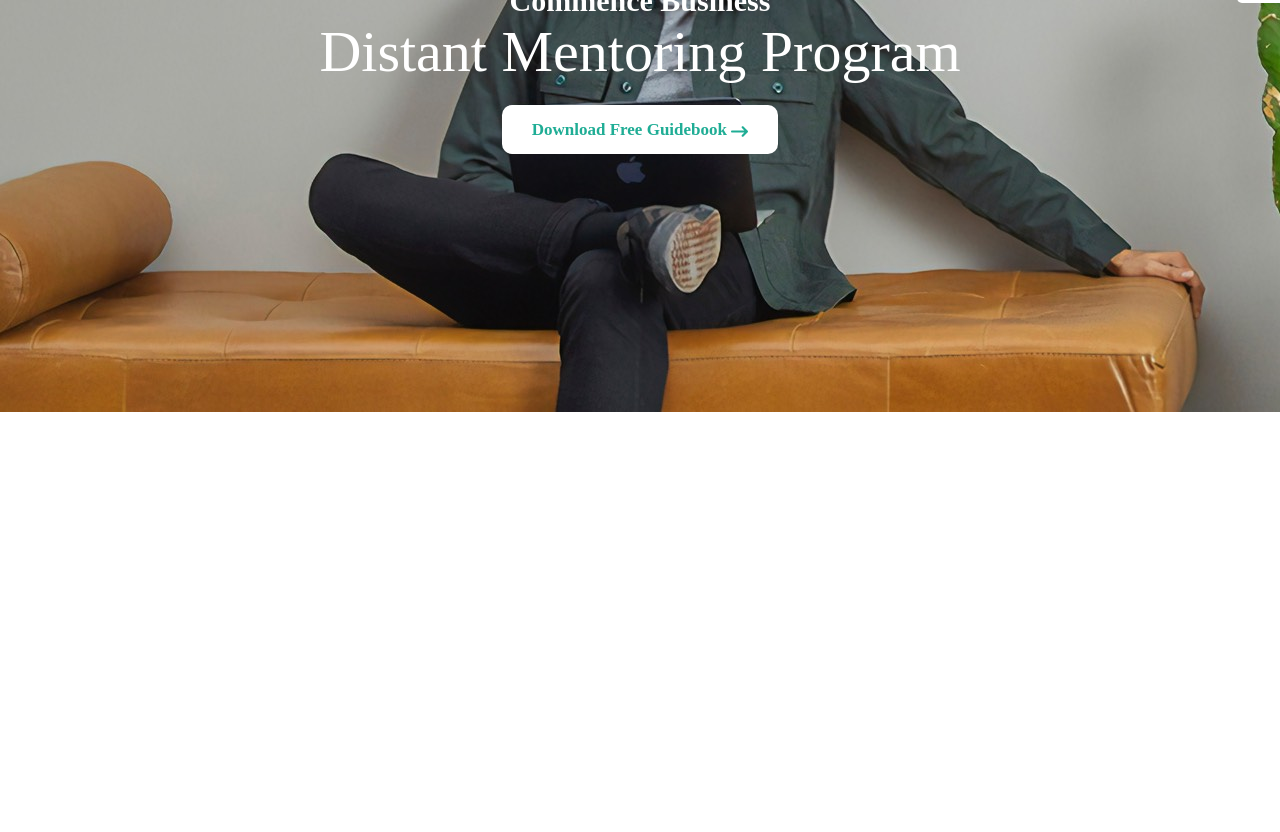
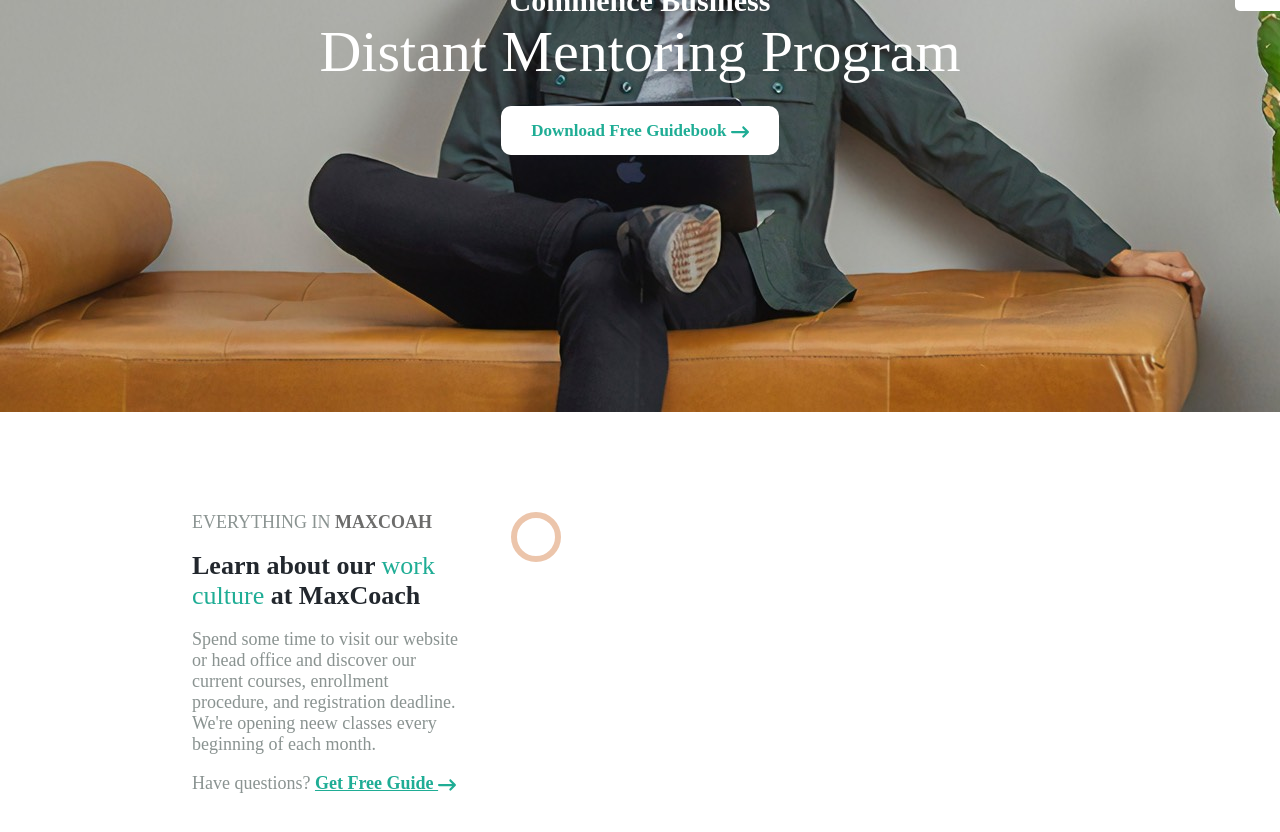
Before and after one commit to cerry24/proj-html-vuejs, a Vue app: page / in a window 1280 px wide. Shown: the part 380-1212 px from the top of the page. Before the commit the page ends 800 px from the top, so only its background shows below. Built offline with nearby package versions, Linux system fonts and the light colour scheme.

Commit message:
implement section workculture title & paragraph

```diff
--- a/src/components/AppMain components/AppJumbotron.vue
+++ b/src/components/AppMain components/AppJumbotron.vue
@@ -60,10 +60,6 @@ h1 {
 
     color: $secondary-multi-color;
     background-color: $main-multi-color;
-
-    .arrow-icon {
-        vertical-align: bottom;
-    }
 }
 
 .jumbo-menu {
--- /dev/null
+++ b/src/components/AppMain components/SectionWorkculture.vue
@@ -0,0 +1,89 @@
+<script>
+export default {
+    name: 'SectionWorkculture'
+}
+</script>
+
+<template>
+    <section id="work-culture">
+        <div class="container">
+            <div class="text"> <!--left part of the section with title and paragraph-->
+                <p class="section-intro">everything in <span>maxcoah</span></p>
+                <h2>Learn about our <span>work culture</span> at MaxCoach</h2>
+                <p>
+                    Spend some time to visit our website or head office and discover our current courses, enrollment
+                    procedure, and registration deadline. We're opening neew classes every beginning of each month.
+                </p>
+                <p class="more-info">
+                    Have questions?
+                    <a href="#">
+                        get free guide
+                        <font-awesome-icon icon="fa-solid fa-arrow-right-long" class="arrow-icon" />
+                    </a>
+                </p>
+            </div>
+
+            <div class="pink-circle"></div> <!--pink circle decoration-->
+
+            <div class="images">
+
+            </div>
+        </div>
+    </section>
+</template>
+
+<style lang="scss" scoped>
+@use '../../styles/partials/variables' as *;
+
+.container {
+    width: 70%;
+    display: flex;
+    margin: 100px auto;
+}
+
+#work-culture {
+    background-color: $main-multi-color;
+    color: $secondary-font-color;
+}
+
+.text {
+    width: 30%;
+
+    h2 {
+        font-size: 26px;
+        color: $main-font-color;
+
+        span {
+            color: $secondary-multi-color;
+            font-size: 26px;
+            font-weight: normal;
+        }
+    }
+}
+
+.section-intro,
+h2,
+p {
+    margin-bottom: 18px;
+}
+
+.section-intro {
+    text-transform: uppercase;
+
+
+    span {
+        font-weight: bold;
+        color: $highlight-font-color;
+    }
+}
+
+.more-info a {
+    color: $secondary-multi-color;
+    text-transform: capitalize;
+    font-weight: bold;
+}
+
+.pink-circle {
+    margin-left: 50px;
+}
+</style>
--- a/src/components/AppMain.vue
+++ b/src/components/AppMain.vue
@@ -1,17 +1,21 @@
 <script>
 import AppJumbotron from './AppMain components/AppJumbotron.vue';
+import SectionWorkculture from './AppMain components/SectionWorkculture.vue';
 
 export default {
     name: 'AppMain',
 
     components: {
-        AppJumbotron
+        AppJumbotron,
+        SectionWorkculture
     }
 }
 </script>
 
 <template>
     <AppJumbotron />
+
+    <SectionWorkculture />
 </template>
 
 <style lang="scss" scoped>
--- a/src/styles/general.scss
+++ b/src/styles/general.scss
@@ -4,6 +4,7 @@
     padding: 0;
     margin: 0;
     box-sizing: border-box;
+    font-size: 18px;
 }
 
 .flex-centered {
@@ -12,8 +13,23 @@
     align-items: center;
 }
 
+main {
+    color: $main-font-color;
+}
+
 li {
     list-style-type: none;
+}
+
+.arrow-icon {
+    vertical-align: bottom;
+}
+
+.pink-circle {
+    width: 50px;
+    height: 50px;
+    border: 6px solid #ecc5ab;
+    border-radius: 50%;
 }
 
 .header-container {
--- a/src/styles/partials/_variables.scss
+++ b/src/styles/partials/_variables.scss
@@ -2,6 +2,7 @@ $main-multi-color: #ffffff;
 $secondary-multi-color: #1fad95;
 $nav-font-color: #171520;
 $main-font-color: #22272d;
-$secondary-font-color: #6c6c6b;
+$secondary-font-color: #8a9391;
+$highlight-font-color: #6c6c6b;
 $secondary-bg-color: #e2e2e0;
 $footer-bg-color: #141423;
```
